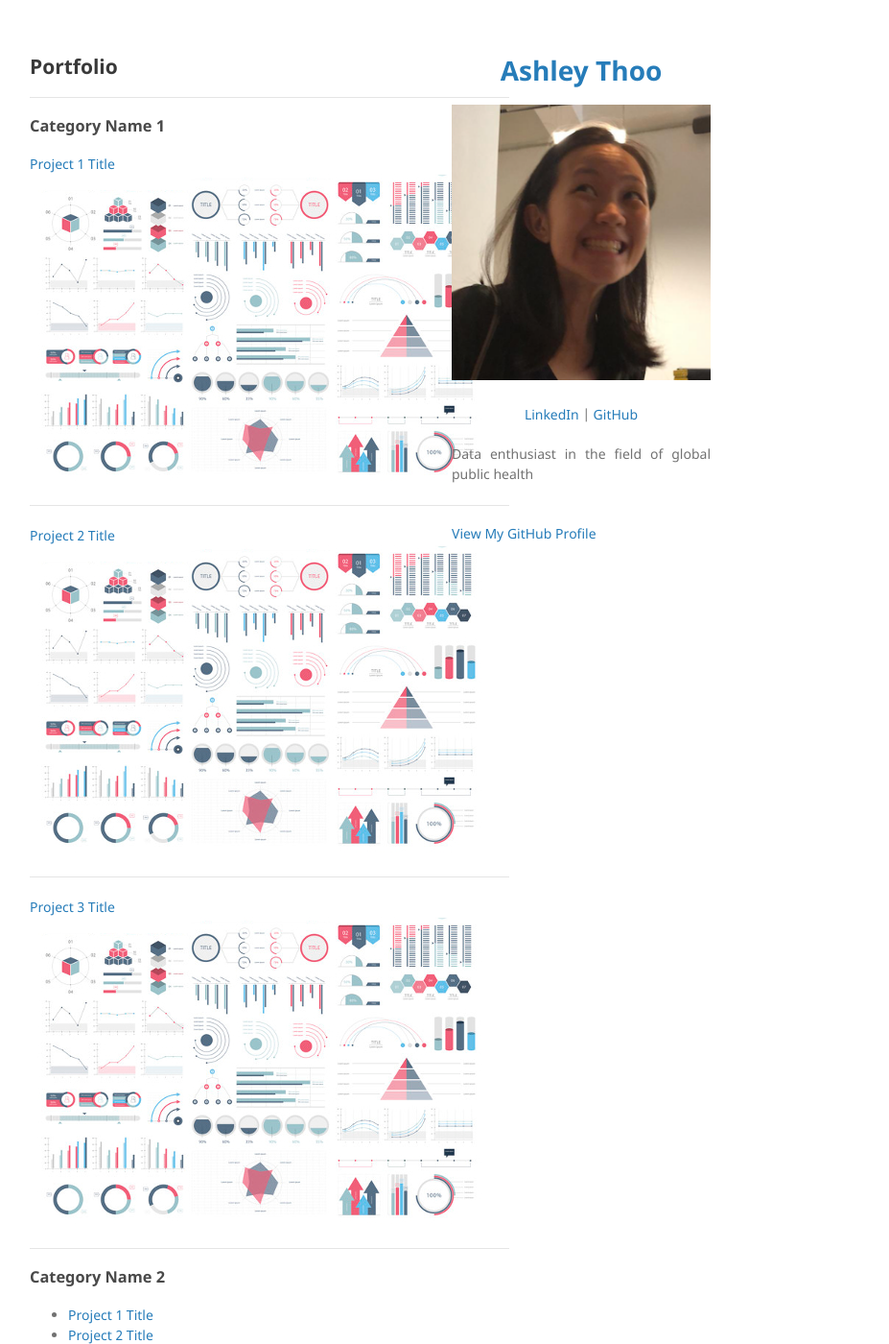
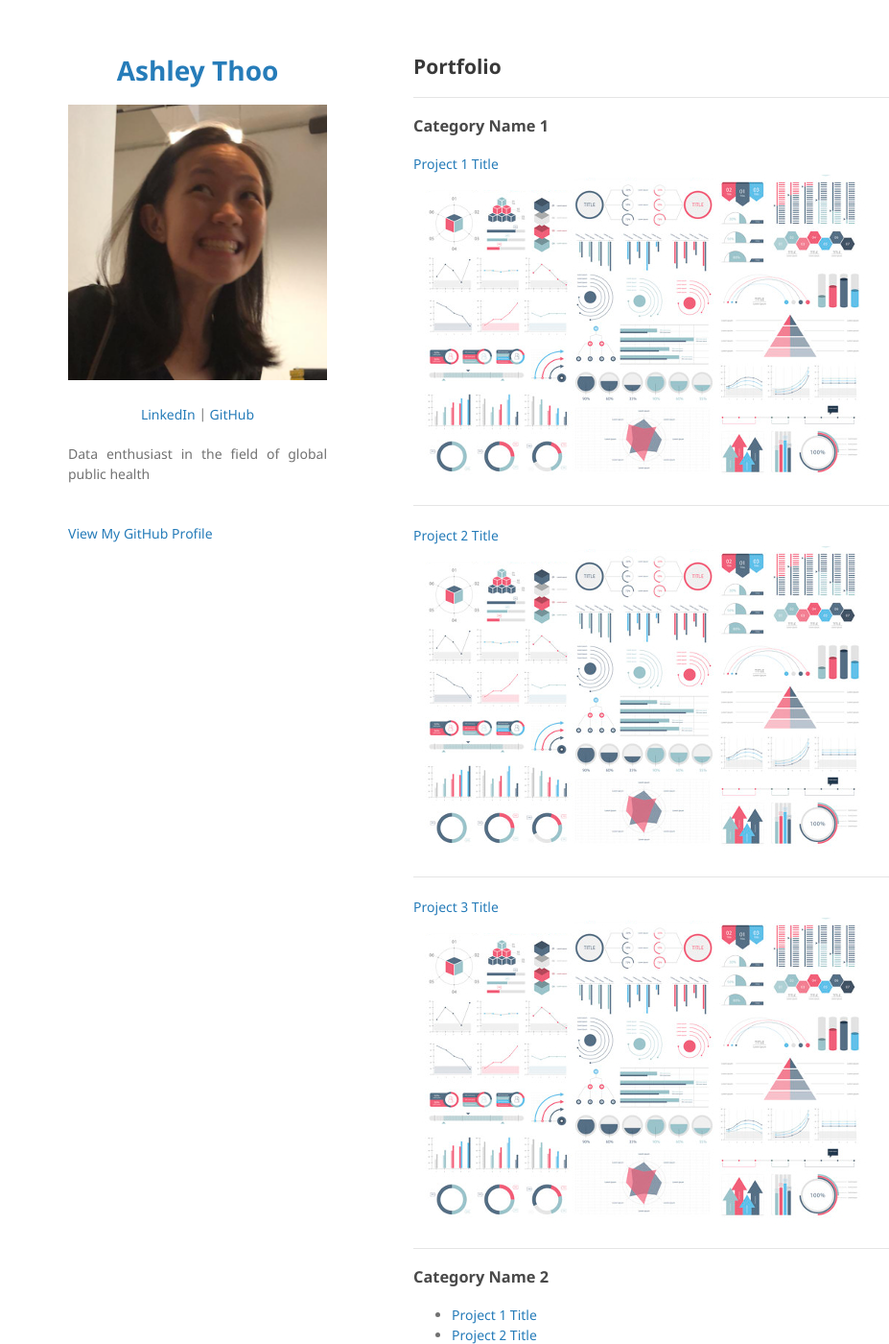
Before and after one commit to ashleythy/ashleythy.github.io, a Jekyll site: the page built from index.md, in a window 1280 px wide and 1400 px high. Shown: the whole window at 96% size, without its empty margins (139-1066 px from the left). Built offline with Jekyll 4.4.1, drawn with Linux system fonts in a browser that asks for light colours; our own code applies the rules of GitHub Pages for plain Markdown files.

Commit message:
Update jekyll-theme-minimal.scss

```diff
--- a/_sass/jekyll-theme-minimal.scss
+++ b/_sass/jekyll-theme-minimal.scss
@@ -56,8 +56,8 @@ a:hover small {
 }
 
 .wrapper {
-//   width:1060px;
-  max-width:60px;
+  width:860px;
+//   max-width:60px;
 //   padding-right:10px;
 //   padding-left:10px;
   margin:0 auto;
```
